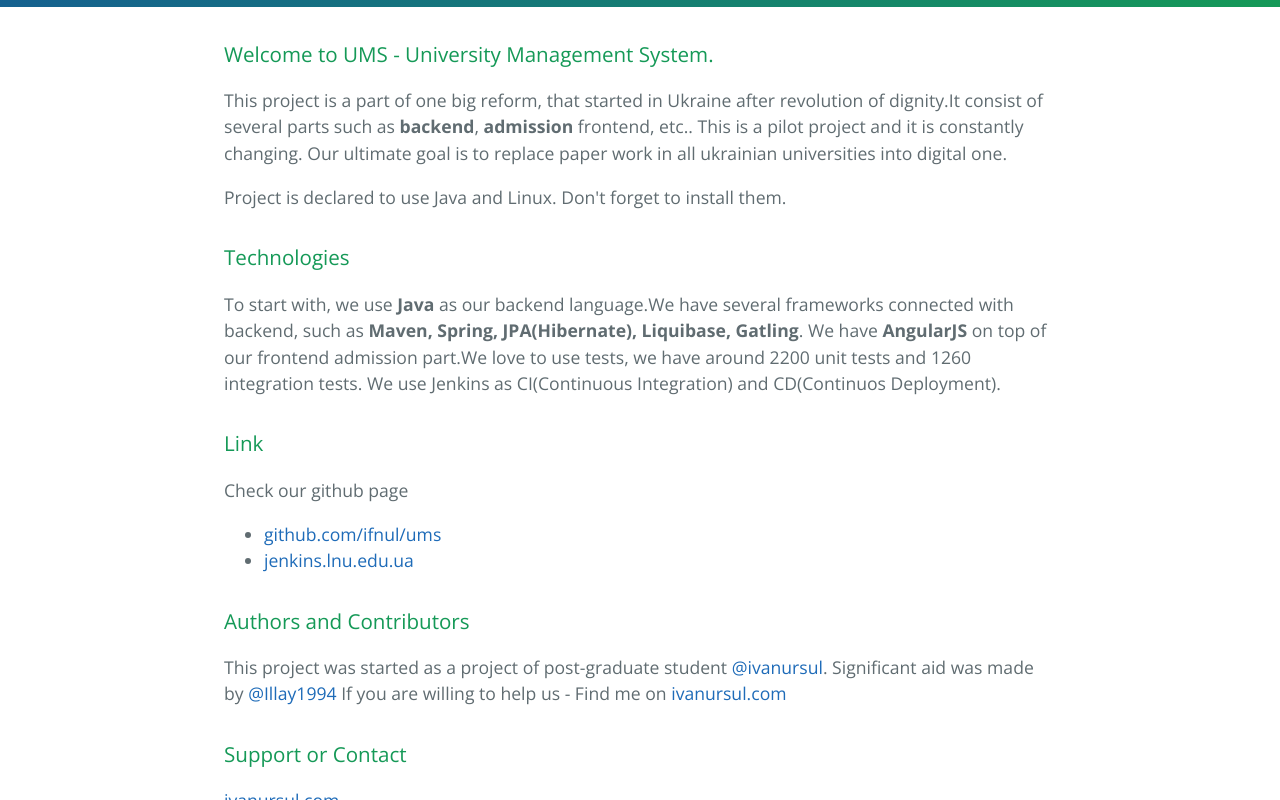
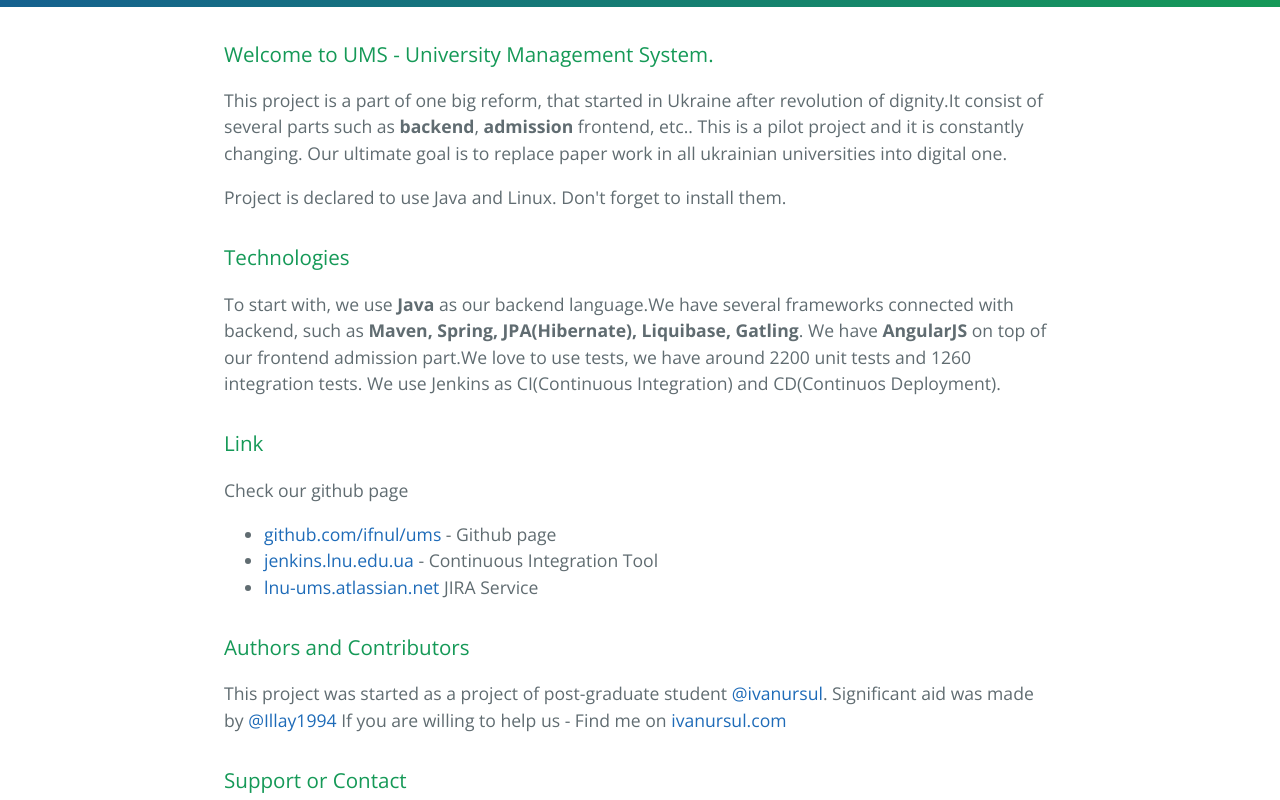
Before and after one commit to ifnul/ums, a plain HTML site: page index.html in a window 1280 px wide. Shown: the part 376-1176 px from the top of the page. Drawn offline with nearby package versions, Linux system fonts and the light colour scheme.

```diff
--- a/index.html
+++ b/index.html
@@ -40,8 +40,12 @@
 <p>Check our github page</p>
 
 <ul>
-<li><a href="https://github.com/ifnul/ums">github.com/ifnul/ums</a></li>
-<li><a href="http://jenkins.lnu.edu.ua/">jenkins.lnu.edu.ua</a></li>
+<li>
+<a href="https://github.com/ifnul/ums">github.com/ifnul/ums</a> -  Github page</li>
+<li>
+<a href="http://jenkins.lnu.edu.ua/">jenkins.lnu.edu.ua</a> - Continuous Integration Tool</li>
+<li>
+<a href="https://lnu-ums.atlassian.net">lnu-ums.atlassian.net</a> JIRA Service</li>
 </ul>
 
 <h3>
```
Also changed, not shown: params.json (+1 -1 lines).
